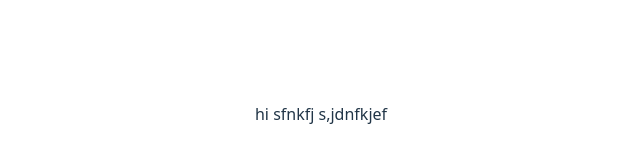
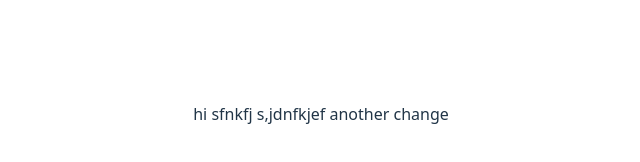
Before and after one commit to Shobhit150/aliste-automate, a React (Vite) app: page / in a window 1280 px wide. Shown: the part 286-448 px from the top of the page, without its empty margins (319-959 px from the left). Built offline with nearby package versions, Linux system fonts and the light colour scheme.

Commit message:
Version checking

```diff
--- a/src/App.jsx
+++ b/src/App.jsx
@@ -8,7 +8,7 @@ function App() {
 
   return (
     <>
-      hi sfnkfj s,jdnfkjef
+      hi sfnkfj s,jdnfkjef another change
     </>
   )
 }
```
